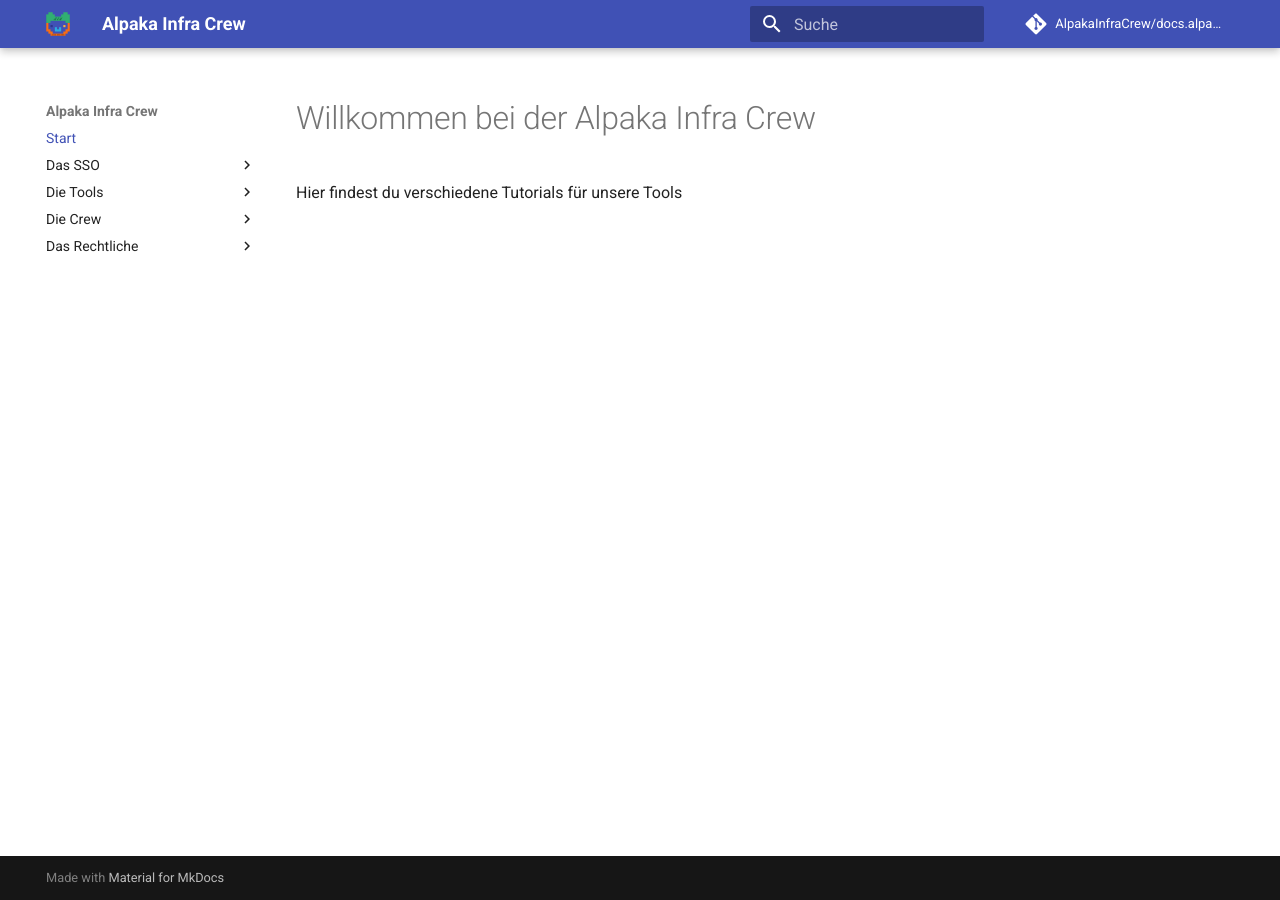
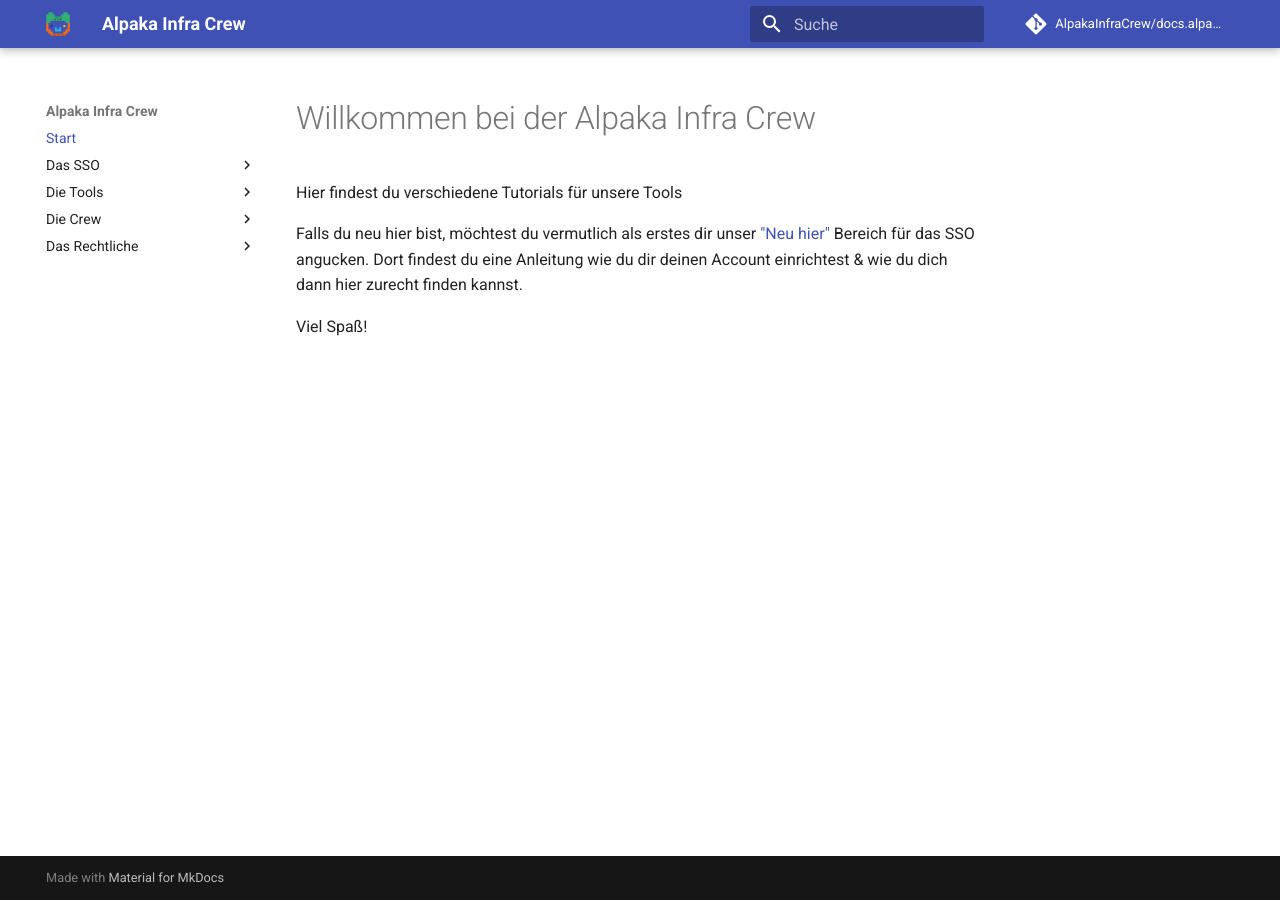
Before and after one commit to AlpakaInfraCrew/docs.alpaka.space, an MkDocs documentation site: the page built from docs/index.md, in a window 1280 px wide. Built offline with MkDocs 1.6.1 and Material for MkDocs 9.7.7, drawn with Linux system fonts in a browser that asks for light colours; comment, search, counter and statistics services are not loaded.

Commit message:
add index text

```diff
--- a/docs/index.md
+++ b/docs/index.md
@@ -1,3 +1,7 @@
 # Willkommen bei der Alpaka Infra Crew
 
 Hier findest du verschiedene Tutorials für unsere Tools
+
+Falls du neu hier bist, möchtest du vermutlich als erstes dir unser ["Neu hier"](alpakasso/index.md) Bereich für das SSO angucken. Dort findest du eine Anleitung wie du dir deinen Account einrichtest & wie du dich dann hier zurecht finden kannst.
+
+Viel Spaß!
```
